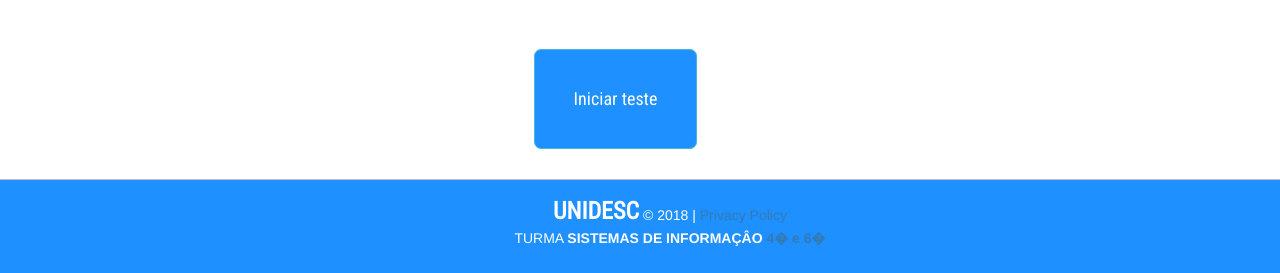
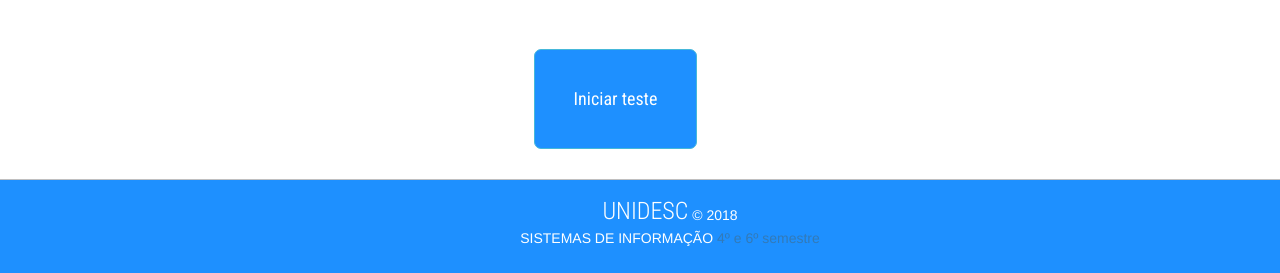
Before and after one commit to Brunolimaa/teste-vocacional, a PHP site: page /questao.php?cont=1 in a window 1280 px wide. Shown: the part 896-1169 px from the top of the page. Run offline with PHP 8.4, Linux system fonts and the light colour scheme; data comes from the database, SQL or seed files in the repository; data that the repository does not hold is empty.

Commit message:
fix more pt-BR
Signed-off-by: Jadilson Guedes <jadilson12@gmail.com>

```diff
--- a/Admin.php
+++ b/Admin.php
@@ -24,7 +24,7 @@ if(isset($_GET['log']) and $_GET['log'] == 'sair'){
 
 ?>
 <!DOCTYPE html>
-<html lang="en">
+<html lang="pt-br">
 <head>
 <title>Faça o teste agora </title>
 <meta charset="utf-8">
--- a/cadastro.php
+++ b/cadastro.php
@@ -1,7 +1,7 @@
 <?php
 require_once "App/regCadastro.php";
 ?><!DOCTYPE html>
-<html lang="en">
+<html lang="pt-br">
 <head>
 <title>Faça seu cadastro para fazer o teste vocacional </title>
 <meta charset="utf-8">
--- a/questao.php
+++ b/questao.php
@@ -34,7 +34,7 @@ endif;
 
 ?>
 <!DOCTYPE html>
-<html lang="en">
+<html lang="pt-br">
 <head>
     <title>- Teste vocacional -  </title>
     <meta charset="utf-8">
@@ -213,8 +213,8 @@ endif;
     <div class="container">
         <div class="row">
             <div class="grid_12">
-                <div class="copyright"><span class="brand"><strong>UNIDESC</strong></span> &copy; <span id="copyright-year"></span> | <a href="#">Privacy Policy</a>
-                    <div class="sub-copy">TURMA <strong> SISTEMAS DE INFORMAÇÂO <strong></strong><a href="http://www.templatemonster.com/" rel="nofollow"> 4� e 6�</a></div>
+                <div class="copyright"><span class="brand">UNIDESC</span> &copy; <span id="copyright-year"></span>
+                    <div class="sub-copy">SISTEMAS DE INFORMAÇÃO <a  rel="nofollow">4º e 6º semestre</a></div>
                 </div>
             </div>
         </div>
@@ -222,4 +222,4 @@ endif;
 </footer>
 <a href="#" id="toTop" class="fa fa-chevron-up"></a>
 </body>
-</html>
+</html></html>
--- a/visualizar.php
+++ b/visualizar.php
@@ -17,7 +17,7 @@
 	 endif;
 ?>
 <!DOCTYPE html>
-<html lang="en">
+<html lang="pt-br">
 <head>
 <title>Faça seu cadastro para fazer o teste vocacional </title>
 <meta charset="utf-8">
```
